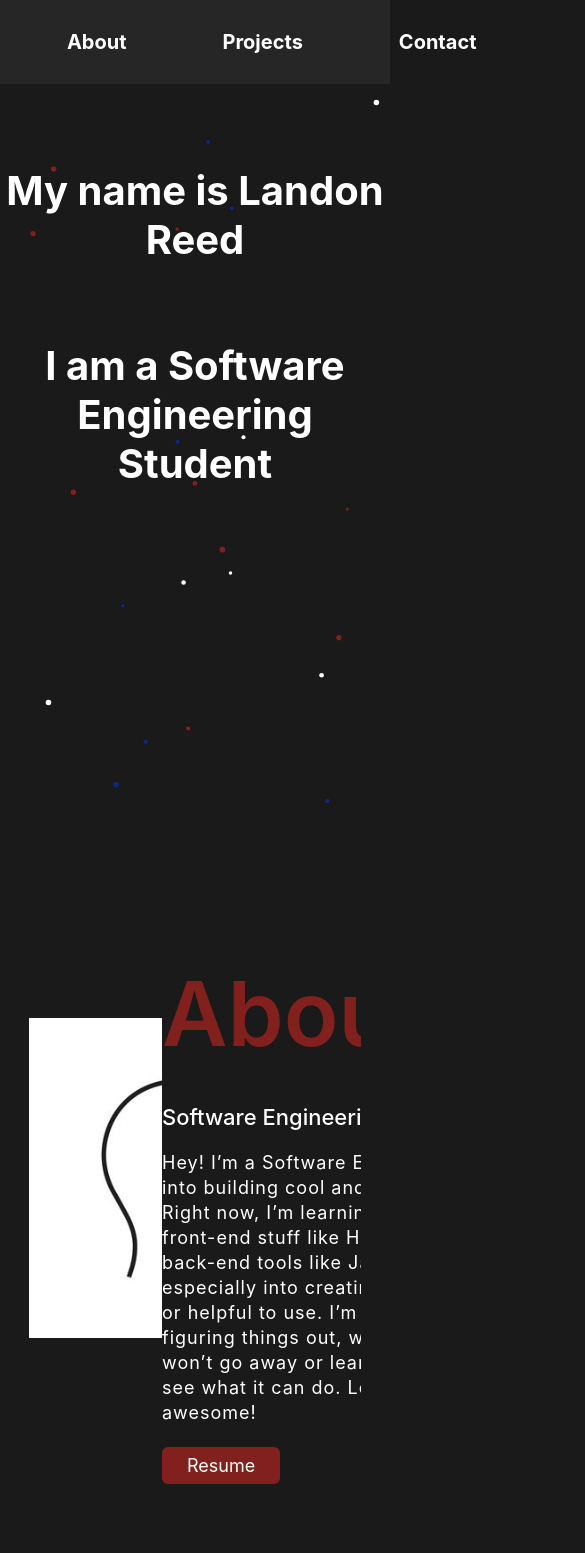
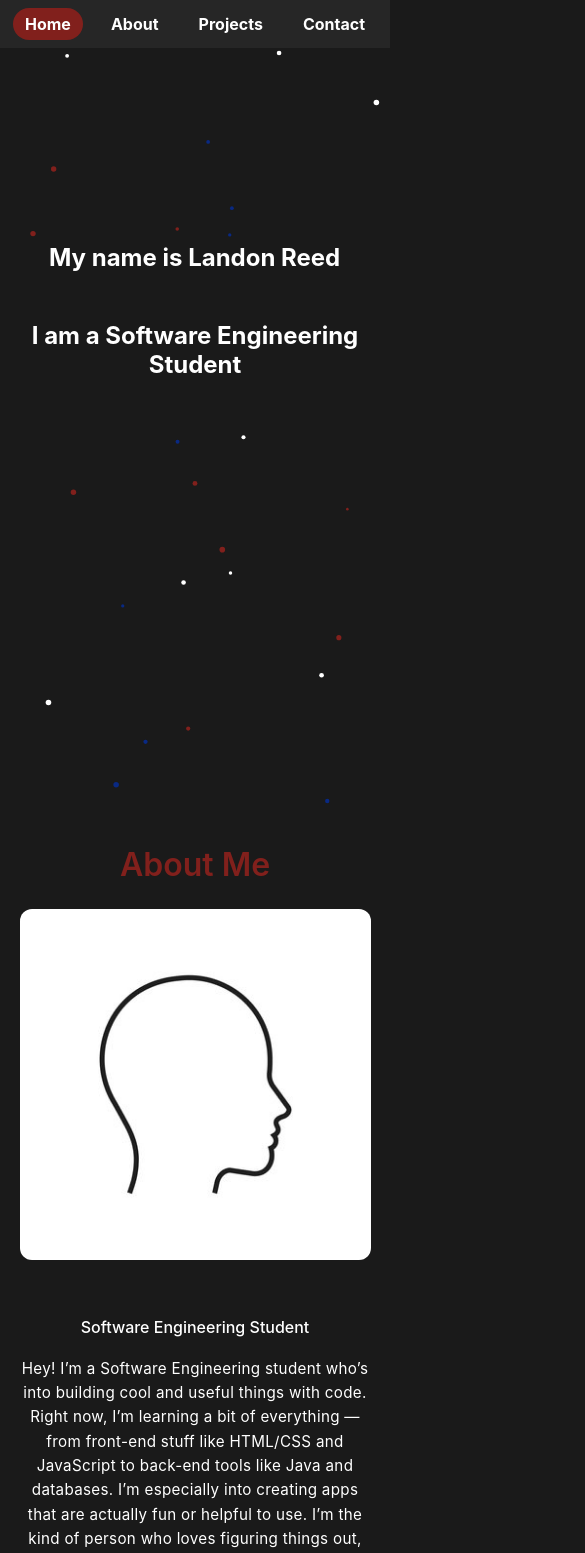
Before and after one commit to LReed03/portfolio, a React (Create React App) app: page / in a window 390 px wide. Shown: the top 1553 px of the page, 585 px wide, since content can reach past the window. Built offline with nearby package versions, Linux system fonts and the light colour scheme.

Commit message:
mADE RESPONSIVE DESIGN CHANGES

```diff
--- a/src/About.css
+++ b/src/About.css
@@ -1,46 +1,67 @@
+
 .about-container{
   min-height: 80vh;
   margin-top: 1px;
   padding-top: 10%;
 }
 
-.pic{
-    height: auto;
-    width: 20rem;
+.about{
+  width: 100%;
+  max-width: 1130px;
+  margin: 0 auto;
+  display: grid;
+  grid-template-columns: 1fr 1fr;
+  grid-template-areas:
+    "title title"
+    "image text";
+  align-items: center;
+  justify-items: center;
+  gap: 2rem;
+  padding: 0 1rem;
+  box-sizing: border-box;
 }
 
-.text{
-    width: 30rem;
+
+.about > h2{
+  grid-area: title;
+  width: 100%;
+  color: rgb(129, 32, 28);
+  font-weight: 600;
+  margin: 0 0 0.5rem 0;
+  font-size: clamp(2rem, 6vw, 4rem);
+  line-height: 1.05;
+  text-align: center;
 }
 
-.about{
-    width: 1130px;
-    max-width: 85%;
-    margin: 0 auto;
-    display: flex;
-    align-items: center;
-    justify-content: space-around;
+
+.pic{
+  grid-area: image;
+  width: min(22rem, 40vw);
+  height: auto;
+  max-width: 100%;
+  display: block;
+  border-radius: 12px;
 }
 
-.text h2{
-    color: rgb(129, 32, 28);
-    font-size: 90px;
-    font-weight: 600;
-    margin-bottom: 10px;
+
+.text{
+  grid-area: text;
+  width: 100%;
+  max-width: 48rem;
 }
 
 .text h5{
   color: white;
-    font-size: 22px;
   font-weight: 500;
   margin-bottom: 20px;
+  font-size: clamp(1rem, 2.5vw, 1.375rem);
 }
 
 .text p{
-    font-size: 18px;
-    line-height: 25px;
-    letter-spacing: 1px;
   color: white;
+  letter-spacing: 0.3px;
+  line-height: 1.6;
+  font-size: clamp(0.95rem, 2.4vw, 1.125rem);
 }
 
 .link{
@@ -49,15 +70,58 @@
 
 .resume{
   text-decoration: none;
-    font-size: 18px;
+  font-size: 1rem;
   color: white;
   background: rgb(129, 32, 28);
-    padding: 8px 25px;
-    border-radius: 6px;
+  padding: 10px 18px;
+  border-radius: 8px;
   border: none;
-    transition: 0.5s;
+  transition: background-color 0.3s ease, transform 0.15s ease;
+  display: inline-block;
+}
+.resume:hover{
+  background-color: rgb(70, 5, 2);
+  transform: translateY(-1px);
 }
 
-.resume:hover{
-    background-color: rgb(70, 5, 2);
+
+@media (max-width: 900px){
+  .about{
+    gap: 1.5rem;
   }
+  .pic{
+    width: min(20rem, 45vw);
+  }
+}
+
+@media (max-width: 640px){
+  .about{
+    grid-template-columns: 1fr;
+    grid-template-areas:
+      "title"
+      "image"
+      "text";
+    text-align: center;
+    gap: 1.25rem;
+  }
+
+  .pic{
+    width: min(22rem, 90vw);
+  }
+
+  .text{
+    max-width: 40rem;
+    margin: 0 auto;
+  }
+
+  .link{
+    margin-top: 1rem;
+  }
+}
+
+
+@media (max-width: 380px){
+  .resume{
+    width: 100%;
+  }
+}
--- a/src/About.js
+++ b/src/About.js
@@ -6,12 +6,12 @@ function About(){
     return(
         <div className="about-container">
             <div className="about">
+                <h2>About Me</h2>
                 <Reveal direction="left">
                     <img src="profile.jpg" alt="Headshot" className="pic"></img>
                 </Reveal>
                 <Reveal direction="right">
                     <div className="text">
-                        <h2>About Me</h2>
                         <h5>Software Engineering Student</h5>
                         <p>Hey! I’m a Software Engineering student who’s into building cool and useful things with code.
                             Right now, I’m learning a bit of everything — from front-end stuff like HTML/CSS and JavaScript to back-end tools like Java and databases.
--- a/src/Home.css
+++ b/src/Home.css
@@ -15,3 +15,16 @@
     padding-top: 12.5%;
     z-index: 100;
 }
+
+@media (max-width: 600px) {
+    .home-container {
+        padding-top: 45%;
+        padding-left: 1rem;
+        padding-right: 1rem;
+    }
+
+    .home-container h2 {
+        font-size: 150%;
+        line-height: 1.2;
+    }
+}
--- a/src/Navbar.css
+++ b/src/Navbar.css
@@ -38,3 +38,22 @@ nav a:hover{
 .active{
     background-color: rgb(129, 32, 28);
 }
+
+@media (max-width: 600px) {
+    .container {
+        flex-direction: column;
+        height: auto;
+        padding: 0.5rem 0;
+    }
+
+    nav {
+        flex-wrap: wrap;
+        gap: 1rem;
+        justify-content: center;
+    }
+
+    nav a {
+        font-size: 16px;
+        padding: 6px 12px;
+    }
+}
--- a/src/ProjectItem.css
+++ b/src/ProjectItem.css
@@ -27,3 +27,29 @@
     text-align: center;
     font-size: 35px;
 }
+
+@media (max-width: 900px) {
+    .projectItem img {
+        width: min(40rem, 90vw);
+    }
+}
+
+
+@media (max-width: 640px) {
+    .projectItem {
+        padding: 0.75rem;
+    }
+    .projectItem img {
+        width: 100%;
+    }
+    .projectItem h3,
+    .projectItem p {
+        max-width: 100%;
+    }
+}
+
+@media (max-width: 380px) {
+    .projectItem h3 {
+        font-size: 1.25rem;
+    }
+}
```
Also changed, not shown: public/logo192.png (deleted), public/logo512.png (deleted), src/Contact.css (line endings or trailing spaces). Lines whose indentation alone changed are shown as unchanged.
